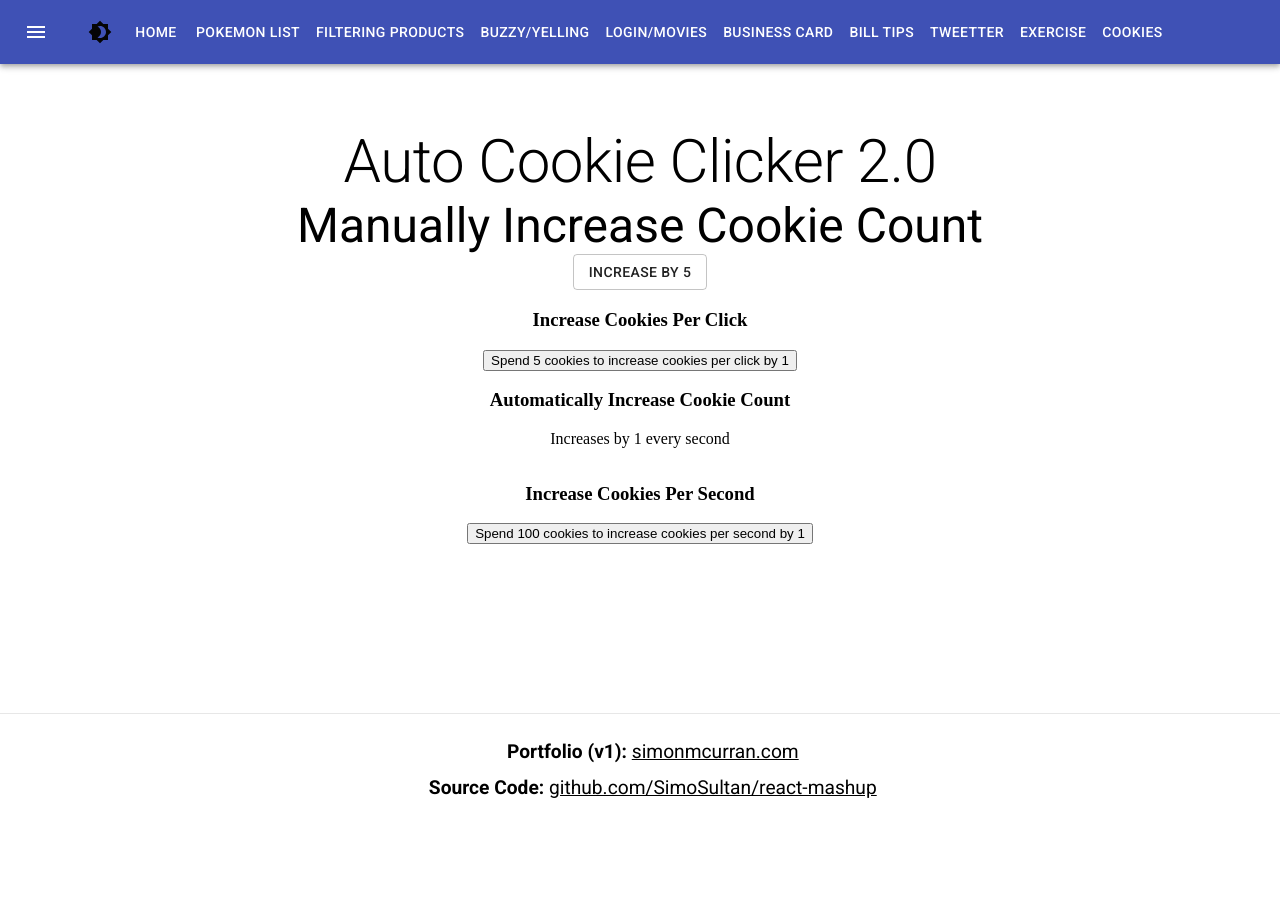
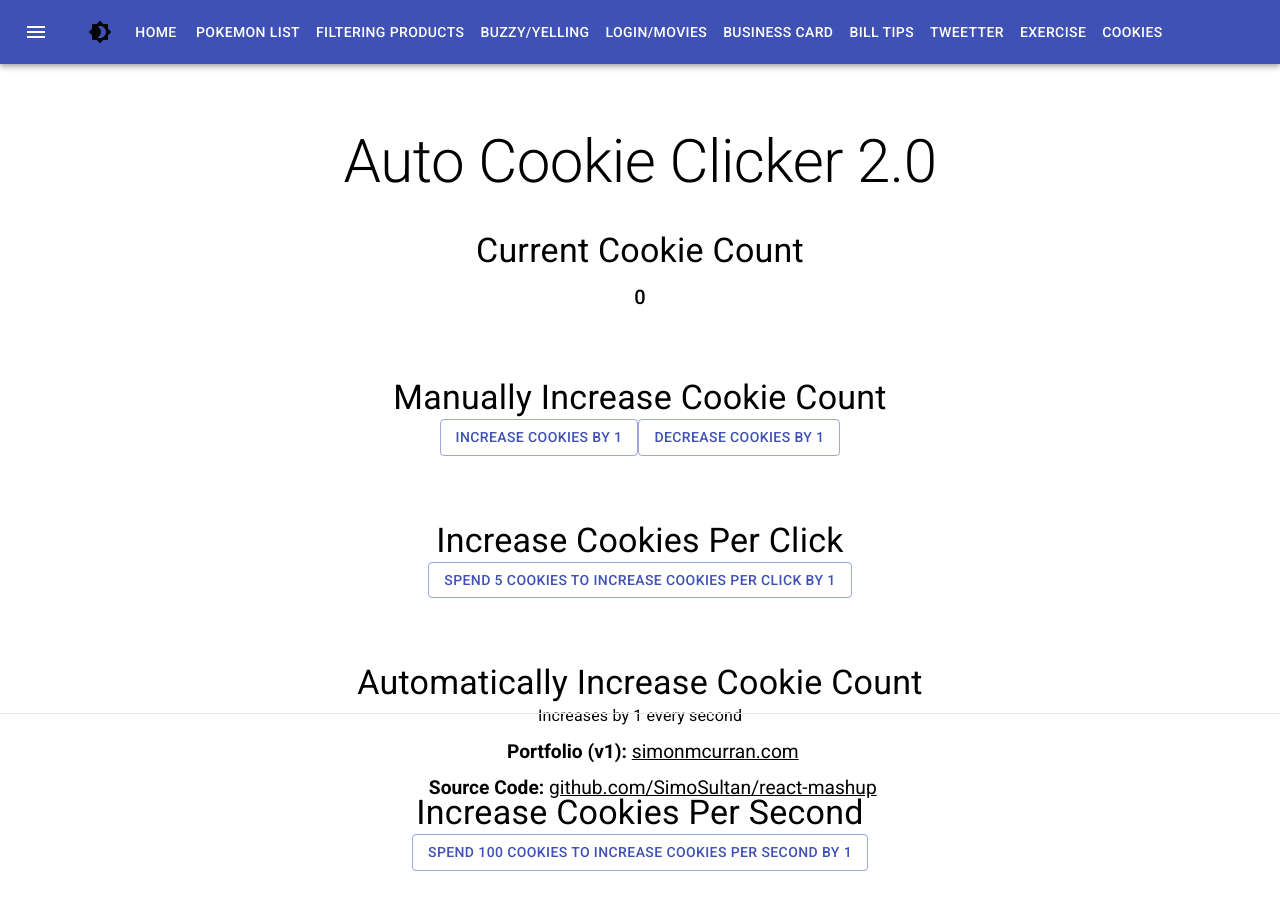
Before and after one commit to SimoSultan/react-mashup, a React (Create React App) app: page /cookies in a window 1280 px wide. Shown: the top 910 px of the page. Before the commit the page ends 800 px from the top, so only its background shows below. Built offline with nearby package versions, Linux system fonts and the light colour scheme.

Commit message:
cookie clicker useContext error

```diff
--- a/src/App.js
+++ b/src/App.js
@@ -37,7 +37,7 @@ function App() {
                 <Route path="/business" component={BusinessCard} />
                 <Route path="/bill" component={BillTip} />
                 <Route path="/tweetter" component={Tweetter} />
-                <Route path="/exercise" component={ExerciseTracker} />
+                {/* <Route path="/exercise" component={ExerciseTracker} /> */}
                 <Route path="/cookies" component={CookieClicker} />
             </Switch>
             <Footer />
--- a/src/components/cookie/CookieClicker.js
+++ b/src/components/cookie/CookieClicker.js
@@ -2,7 +2,7 @@ import React from 'react'
 import CookieCount from './CookieCount'
 import CookiesPerClick from './CookiesPerClick'
 import CookiesPerSecond from './CookiesPerSecond'
-import CookieClickerContext from './CookieClickerContext'
+import CookieClickerProvider from './CookieClickerContext'
 
 import
 {
@@ -16,7 +16,7 @@ function CookieClicker() {
 
     return (
 
-        <CookieClickerContext>
+        <CookieClickerProvider>
 
             <Container style={{textAlign: 'center'}}>
                 <Typography variant="h2" style={{ marginTop: '5%'}}>Auto Cookie Clicker 2.0</Typography>
@@ -28,7 +28,7 @@ function CookieClicker() {
                 </Grid>
             </Container>
 
-        </CookieClickerContext>
+        </CookieClickerProvider>
     )
 }
 
--- a/src/components/cookie/CookieClickerContext.js
+++ b/src/components/cookie/CookieClickerContext.js
@@ -1,4 +1,4 @@
-import React, { createContext, useContext, useReducer } from 'react'
+import React, { useReducer, createContext, useContext } from 'react'
 import stateReducerCookie from './CookieClickerContext'
 
 const CookieContext = createContext()
@@ -7,7 +7,7 @@ export function useCookieContext() {
     return useContext(CookieContext)
 }
 
-function CookieClickerContext( { children } ) {
+function CookieClickerProvider( { children } ) {
 
     // initial state for state reducer
     const initialState = {
@@ -25,4 +25,4 @@ function CookieClickerContext( { children } ) {
     )
 }
 
-export default CookieClickerContext
+export default CookieClickerProvider
--- a/src/components/cookie/CookieCount.js
+++ b/src/components/cookie/CookieCount.js
@@ -1,20 +1,64 @@
 import React from 'react'
+// import React, { useEffect } from 'react'
+import { useCookieContext } from './CookieClickerContext'
+import { ACTIONS } from './stateReducerCookie'
 
 import
 {
-    Container,
+    Box,
     Button,
     Typography,
 } from '@material-ui/core';
 
 
 function CookieCount() {
+
+    const { state, dispatch } = useCookieContext()
+
+    function handleClick(direction) {
+        dispatch({
+            type: direction === "increment" ? ACTIONS.INCREMENT_COUNT : ACTIONS.DECREMENT_COUNT,
+            payload: {value: state.cookiesPerClick}
+        })
+    }
+
+    // function handleClickIncrement() {
+    //     dispatch({
+    //         type: ACTIONS.INCREMENT_COUNT,
+    //         payload: {value: state.cookiesPerClick}
+    //     })
+    // }
+
+    // function handleClickDecrement() {
+    //     dispatch({
+    //         type: ACTIONS.DECREMENT_COUNT,
+    //         payload: {value: state.cookiesPerClick}
+    //     })
+    // }
+
+    // useEffect(() => {
+    //     const myTimer = setInterval(() => {
+    //         dispatch({
+    //             type: ACTIONS.INCREMENT_COUNT,
+    //             payload: {value: state.cookiesPerClick}
+    //         })
+    //     }, state.cookiesPerSecond * 1000);
+    // }, [])
+
+
     return (
         <>
-            <div>
-                <Typography variant="h3">Manually Increase Cookie Count</Typography>
-                <Button variant="outlined">Increase by 5</Button>
-            </div>
+            <Box my={4}>
+                <Typography variant="h4">Current Cookie Count</Typography>
+                <Typography variant="h6" style={{marginTop: '3%'}}>{state.count}</Typography>
+            </Box>
+            <Box my={4}>
+                <Typography variant="h4">Manually Increase Cookie Count</Typography>
+                <Button variant="outlined" color="primary" onClick={() => handleClick('increment')}>Increase cookies by {state.cookiesPerClick}</Button>
+                {/* <Button variant="outlined" color="primary" onClick={handleClickIncrement}>Increase cookies by {state.cookiesPerClick}</Button> */}
+                <Button variant="outlined" color="primary" onClick={() => handleClick('decrement')}>Decrease cookies by {state.cookiesPerClick}</Button>
+                {/* <Button variant="outlined" color="primary" onClick={handleClickDecrement}>Decrease cookies by {state.cookiesPerClick}</Button> */}
+            </Box>
         </>
     )
 }
--- a/src/components/cookie/CookiesPerClick.js
+++ b/src/components/cookie/CookiesPerClick.js
@@ -1,14 +1,22 @@
 import React from 'react'
+
+import
+{
+    Box,
+    Button,
+    Typography,
+} from '@material-ui/core';
+
 
 function CookiePerClick() {
     return (
         <>
-            <div>
-                <h3>
+            <Box my={4}>
+                <Typography variant="h4">
                     Increase Cookies Per Click
-                </h3>
-                <button>Spend 5 cookies to increase cookies per click by 1</button>
-            </div>
+                </Typography>
+                <Button variant="outlined" color="primary">Spend 5 cookies to increase cookies per click by 1</Button>
+            </Box>
         </>
     )
 }
--- a/src/components/cookie/CookiesPerSecond.js
+++ b/src/components/cookie/CookiesPerSecond.js
@@ -1,16 +1,27 @@
 import React from 'react'
+import { useCookieContext } from './CookieClickerContext'
+
+import
+{
+    Box,
+    Button,
+    Typography,
+} from '@material-ui/core';
 
 function CookiePerSecond() {
+
+    const { state } = useCookieContext()
+
     return (
         <>
-            <div>
-                <h3>Automatically Increase Cookie Count</h3>
-                <p>Increases by 1 every second</p>
-            </div>
-            <div>
-                <h3>Increase Cookies Per Second</h3>
-                <button>Spend 100 cookies to increase cookies per second by 1</button>
-            </div>
+            <Box my={4}>
+                <Typography variant="h4">Automatically Increase Cookie Count</Typography>
+                <Typography variant="body1">Increases by {state.cookiesPerSecond} every second</Typography>
+            </Box>
+            <Box my={4}>
+                <Typography variant="h4">Increase Cookies Per Second</Typography>
+                <Button variant="outlined" color="primary">Spend 100 cookies to increase cookies per second by 1</Button>
+            </Box>
         </>
     )
 }
--- a/src/components/cookie/stateReducerCookie.js
+++ b/src/components/cookie/stateReducerCookie.js
@@ -1,48 +1,23 @@
 export const ACTIONS = {
-    LOGIN: 'login-user',
-    LOGOUT: 'logout-user',
-    ADD_EXERCISE: 'add-exercise',
-    REMOVE_EXERCISE: 'remove-exercise',
-    UPDATE_ONE_EXERCISE: 'update-one-exercise',
-    VIEW_ONE_EXERCISE: 'view-one-exercise',
-    VIEW_ALL_EXERCISES: 'view-all-exercises',
+    INCREMENT_COUNT: 'increment',
+    DECREMENT_COUNT: 'decrement',
 }
 
 export default function (state, action) {
     switch(action.type) {
-        case ACTIONS.LOGIN: {
+        case ACTIONS.INCREMENT_COUNT: {
+            console.log('incrementing count');
             return {
                 ...state,
-                loggedInUser: action.payload
+                count: state.count + action.payload.value
             }
         }
-        case ACTIONS.LOGOUT: {
+        case ACTIONS.DECREMENT_COUNT: {
+            console.log('decerementing count');
             return {
                 ...state,
-                loggedInUser: action.payload
+                count: state.count - action.payload.value
             }
-        }
-        case ACTIONS.ADD_EXERCISE: {
-            return {
-                ...state,
-                exercises: [...state.exercises, action.payload]
-            }
-        }
-        case ACTIONS.REMOVE_EXERCISE: {
-            return {
-                ...state,
-                exercises: state.exercises.filter(ex=> ex.id !== action.payload.id)
-            }
-        }
-        case ACTIONS.UPDATE_EXERCISE: {
-            const untouched = state.exercises.filter(ex=> ex.id === action.payload.id)
-            return {
-                ...state,
-                exercises: [...untouched, action.payload]
-            }
-        }
-        case ACTIONS.VIEW_ALL_EXERCISES: {
-            return state.exercises
         }
         default:
             return state
```
